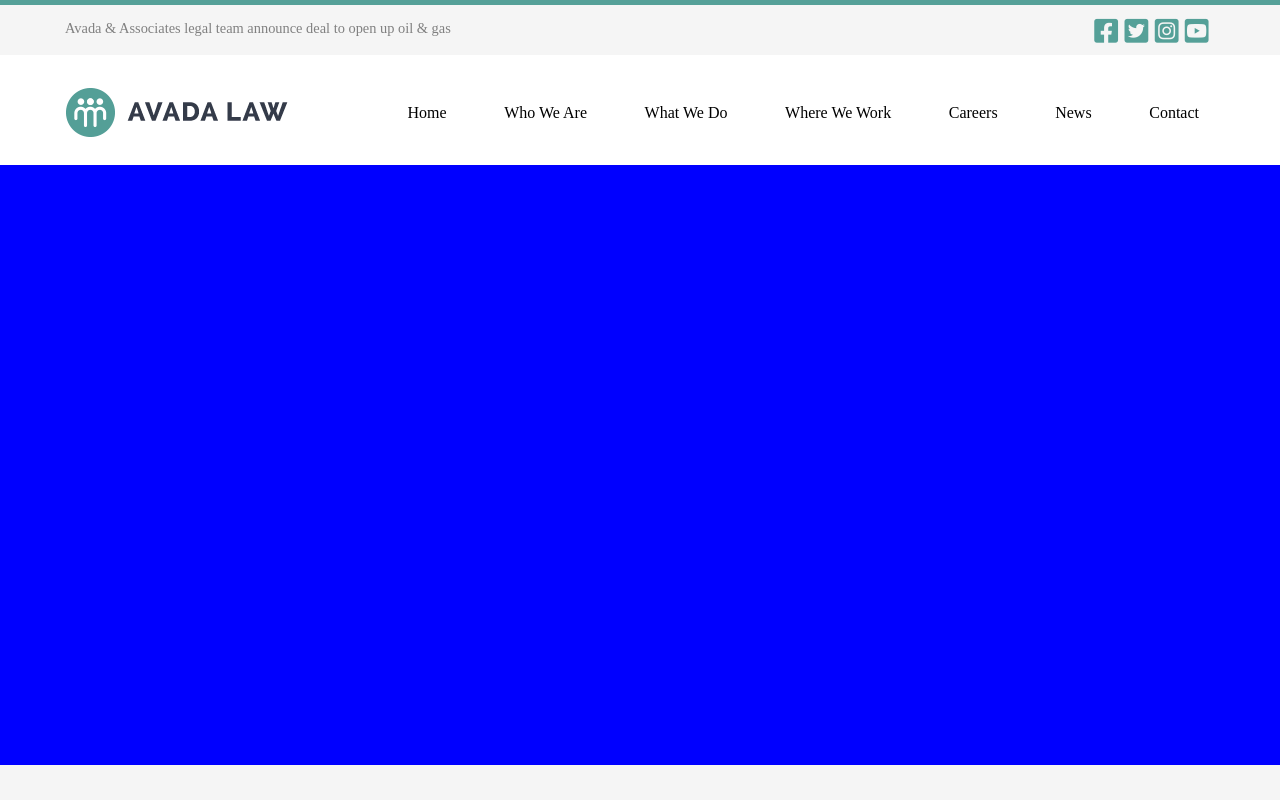
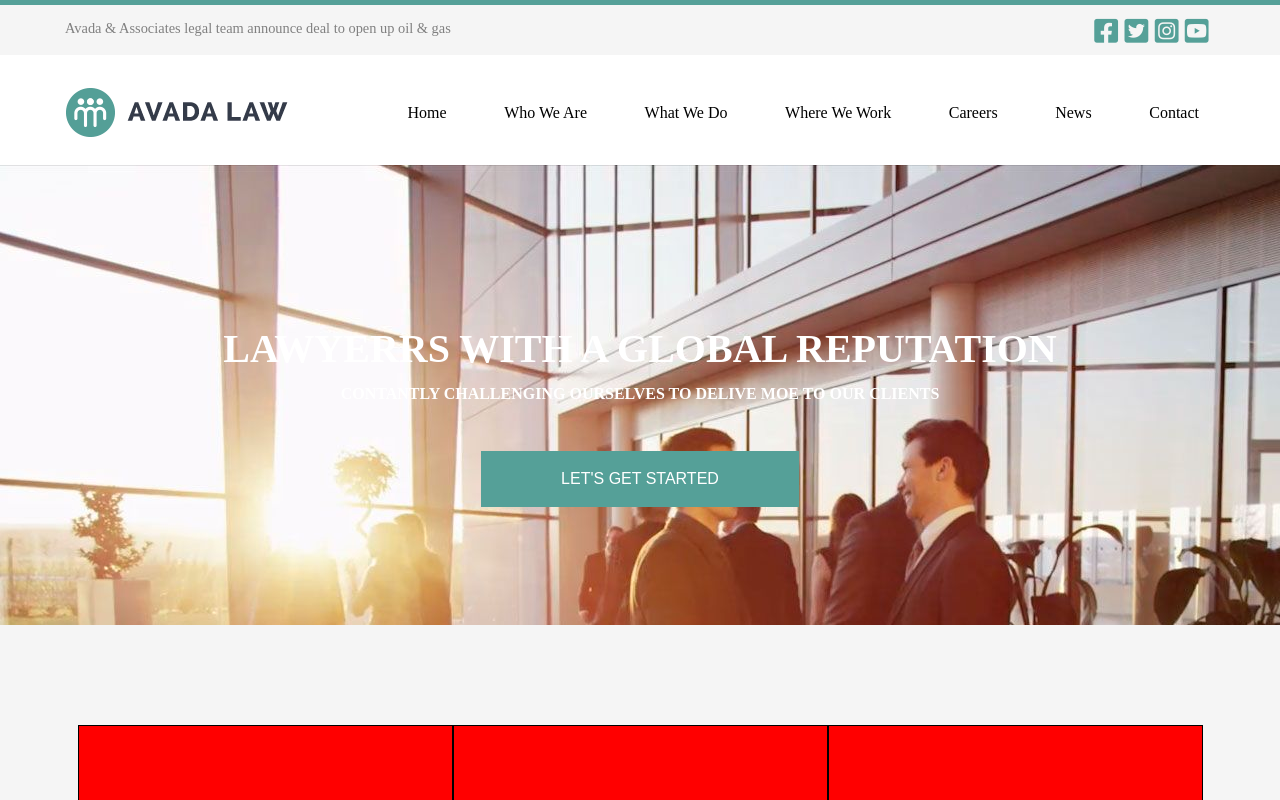
Before and after one commit to Alessio-DiNardo/proj-html-vuejs, a Vue app: page / in a window 1280 px wide. Shown: the top 800 px of the page. Built offline with nearby package versions, Linux system fonts and the light colour scheme.

Commit message:
add  jumbo

```diff
--- a/src/components/JumboApp.vue
+++ b/src/components/JumboApp.vue
@@ -1,6 +1,14 @@
 <template>
 <div class="background">
-
+    <section class="text">
+        <h1>
+            Lawyerrs with a global reputation
+        </h1>
+        <h3>Contantly challenging ourselves to delive moe to our clients</h3>
+        <button>
+            Let's get started
+        </button>
+    </section>
 </div>
 </template>
 <script>
@@ -14,7 +22,34 @@ export default {
 
     div.background{
         width: 100%;
-        height: 600px;
-        background-color: blue;
+        height: 460px;
+        background-image: url('../assets/img/video_law_home_preview.jpg');
+    }
+
+    section.text{
+        color: white;
+        text-align: center;
+        padding-top: 10rem;
+
+        h1{
+            padding-bottom: .8rem;
+            font-size: 2.5rem;
+            text-transform: uppercase;
+        }
+
+        h3{
+            font-size: 1rem;
+            text-transform: uppercase;
+            padding-bottom: 3rem
+        }
+    }
+
+    button{
+        border: none;
+        background-color: $firstColor;
+        padding: 1.2rem 5rem 1.2rem 5rem;
+        color: white;
+        text-transform: uppercase;
+        font-size: 1rem;
     }
 </style>
```
